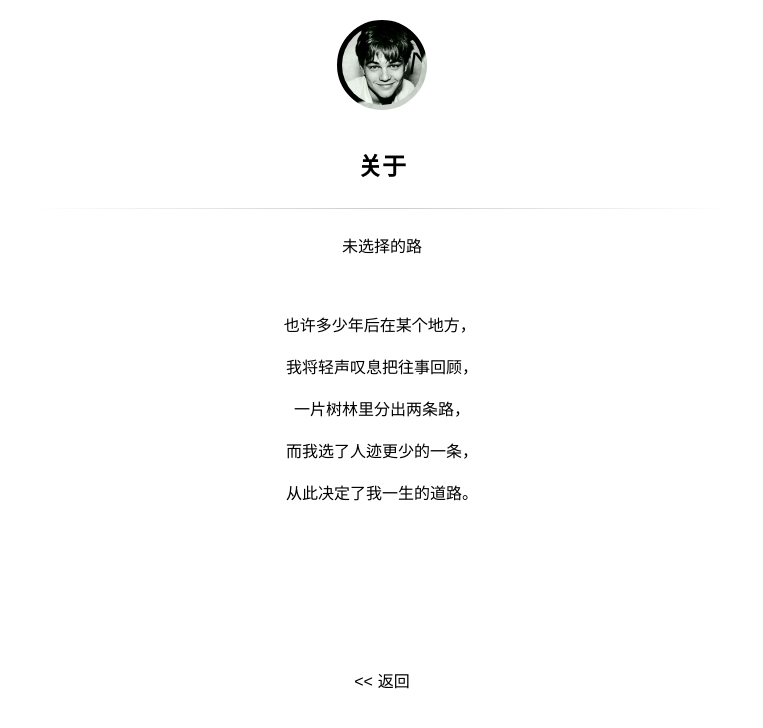
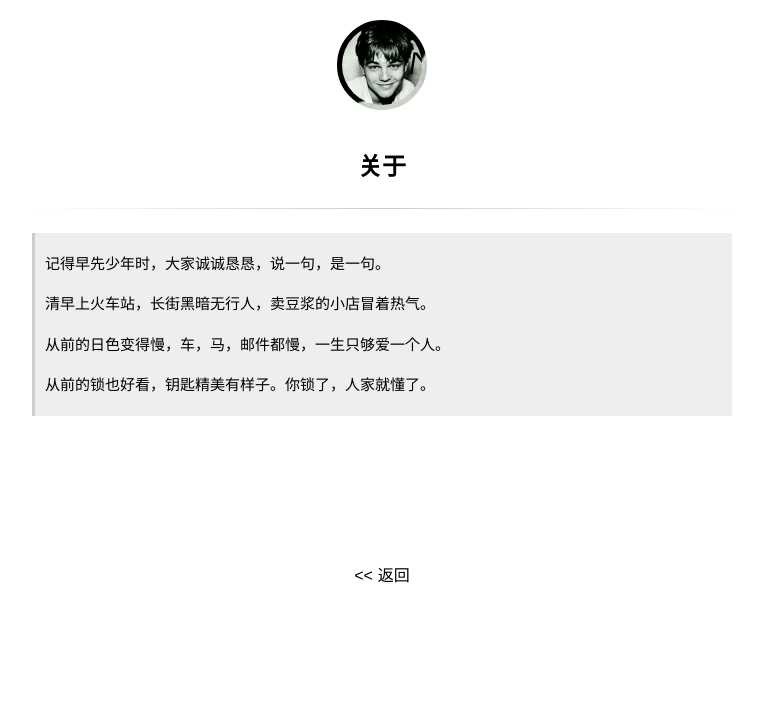
Before and after one commit to wuchangfeng/wuchangfeng.github.io, a Jekyll site: the page built from about.md, in a window 1280 px wide. Shown: the top 728 px of the page, without its empty margins (258-1021 px from the left). Built offline with Jekyll 4.4.1, drawn with Linux system fonts in a browser that asks for light colours; some web fonts are replaced; comment, search, counter and statistics services are not loaded.

Commit message:
blog update

```diff
--- a/about.md
+++ b/about.md
@@ -2,4 +2,10 @@
 title: 关于
 ---
 
-<center>未选择的路</center> <center>也许多少年后在某个地方， </center> <center>我将轻声叹息把往事回顾，</center> <center>一片树林里分出两条路，</center> <center>而我选了人迹更少的一条，</center> <center>从此决定了我一生的道路。</center>
+> 记得早先少年时，大家诚诚恳恳，说一句，是一句。
+>
+> 清早上火车站，长街黑暗无行人，卖豆浆的小店冒着热气。
+>
+> 从前的日色变得慢，车，马，邮件都慢，一生只够爱一个人。
+>
+> 从前的锁也好看，钥匙精美有样子。你锁了，人家就懂了。
```
Also changed, not shown: diary.md (+4 -0 lines).
